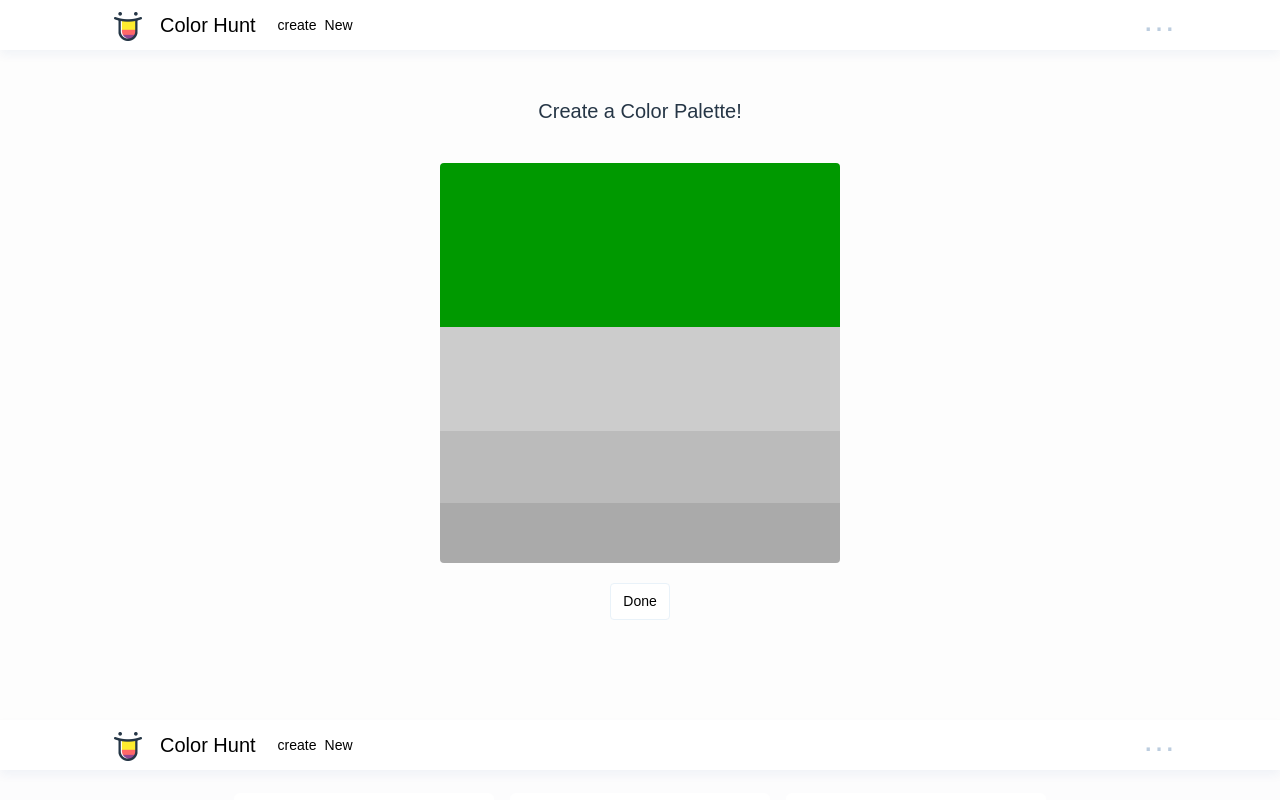
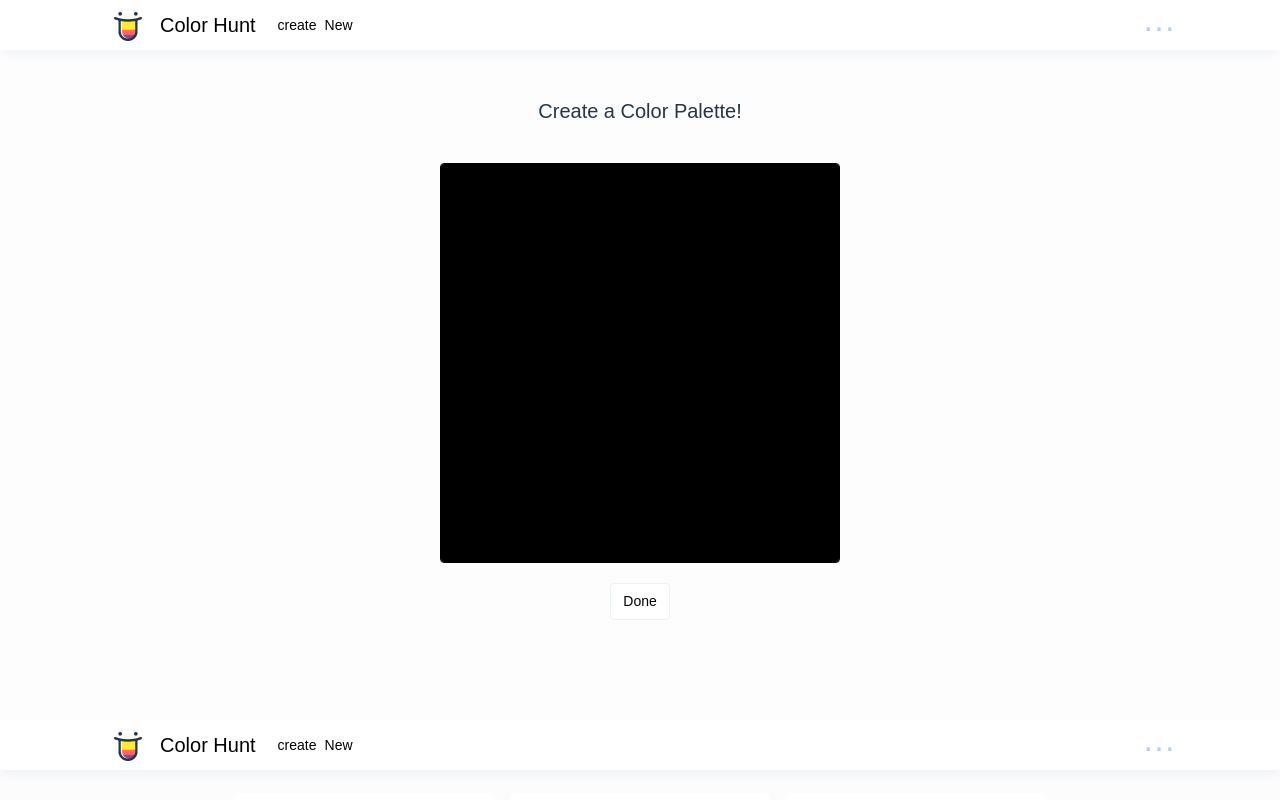
Before and after one commit to kihanGIM/colorhunt_frontend, a React (Create React App) app: page /create in a window 1280 px wide. Shown: the top 800 px of the page. Built offline with nearby package versions, Linux system fonts and the light colour scheme.

Commit message:
마지막 수정

```diff
--- a/src/Component/Header/Header.js
+++ b/src/Component/Header/Header.js
@@ -27,11 +27,11 @@ class Header extends Component {
     });
   };
   pagemove_signin = () => {
-    this.props.history.push("/signin");
+    this.props.history.push("/");
   };
 
   pagemove_main = () => {
-    this.props.history.push("/");
+    this.props.history.push("/main");
   };
 
   pagemove_create = () => {
--- a/src/Pages/Create/Create.js
+++ b/src/Pages/Create/Create.js
@@ -18,6 +18,7 @@ class Create extends Component {
     this.setState({
       colorChange: !this.state.colorChange
     });
+    alert("저장되었습니다.");
   };
 
   render() {
@@ -29,12 +30,10 @@ class Create extends Component {
             Create a Color Palette!
           </h1>
           <div className="box">
-            <form>
-              <input type="color" className="first" value="#aaaaaa" />
-            </form>
-            <input type="color" className="second" value="#bbbbbb" />
-            <input type="color" className="third" value="#cccccc" />
-            <input type="color" className="fourth" value="#009900" />
+            <input type="color" className="first" />
+            <input type="color" className="second" />
+            <input type="color" className="third" />
+            <input type="color" className="fourth" />
           </div>
           <button className="buttonup" onClick={this.handleClick}>
             Done
--- a/src/Pages/Create/Create.scss
+++ b/src/Pages/Create/Create.scss
@@ -42,26 +42,32 @@
         padding: 0;
         position: absolute;
         top: 0;
-        border: none;
+
+        // border: none;
         &::-webkit-color-swatch-wrapper {
           padding: 0;
         }
+
         &::-webkit-color-swatch {
           border: none;
         }
       }
+
       .first {
         height: 400px;
         border-radius: 20px 20px 4px 4px;
       }
+
       .second {
         height: 340px;
         border-radius: 20px 20px 0 0;
       }
+
       .third {
         height: 268px;
         border-radius: 20px 20px 0 0;
       }
+
       .fourth {
         height: 164px;
         border-radius: 4px 4px 0 0;
--- a/src/Pages/Signin/Signin.js
+++ b/src/Pages/Signin/Signin.js
@@ -24,16 +24,24 @@ class Signin extends React.Component {
     });
   };
 
-  errorCheck = () => {
-    this.state.email.length > 5
-      ? alert("Welcome Color Hunt")
-      : alert("5글자 이상 입력해주세요");
-    return;
+  // errorCheck = () => {
+  //   this.state.email.length > 5
+  //     ? alert("Welcome Color Hunt")
+  //     : alert("5글자 이상 입력해주세요");
+  //   return;
+  // };
+
+  signInSuccess = () => {
+    alert("Welcome to Color Hunt!!");
+    this.props.history.push("/main");
   };
 
-  handleSignin = e => {
-    this.errorCheck();
-    this.props.history.push("/");
+  handleSignin = () => {
+    if (this.state.email.length > 5) {
+      this.signInSuccess();
+    } else {
+      alert("5글자 이상 입력해주세요");
+    }
   };
 
   render() {
--- a/src/Pages/Signin/Signin.scss
+++ b/src/Pages/Signin/Signin.scss
@@ -101,6 +101,7 @@
           background-color: #ffe500;
           margin-top: 40px;
           font-size: 15px;
+          cursor: pointer;
         }
       }
 
@@ -112,8 +113,7 @@
         width: 338px;
         font-size: 12px;
 
-        .signup {
-        }
+        .signup {}
 
         .bottomRight {
           display: inline-flex;
--- a/src/Routes.js
+++ b/src/Routes.js
@@ -10,8 +10,8 @@ class Routes extends React.Component {
     return (
       <Router>
         <Switch>
-          <Route exact path="/" component={Main} />
-          <Route exact path="/signin" component={Signin} />
+          <Route exact path="/" component={Signin} />
+          <Route exact path="/main" component={Main} />
           <Route exact path="/create" component={Create} />
           <Route exact path="/Header" component={Header} />
         </Switch>
```
